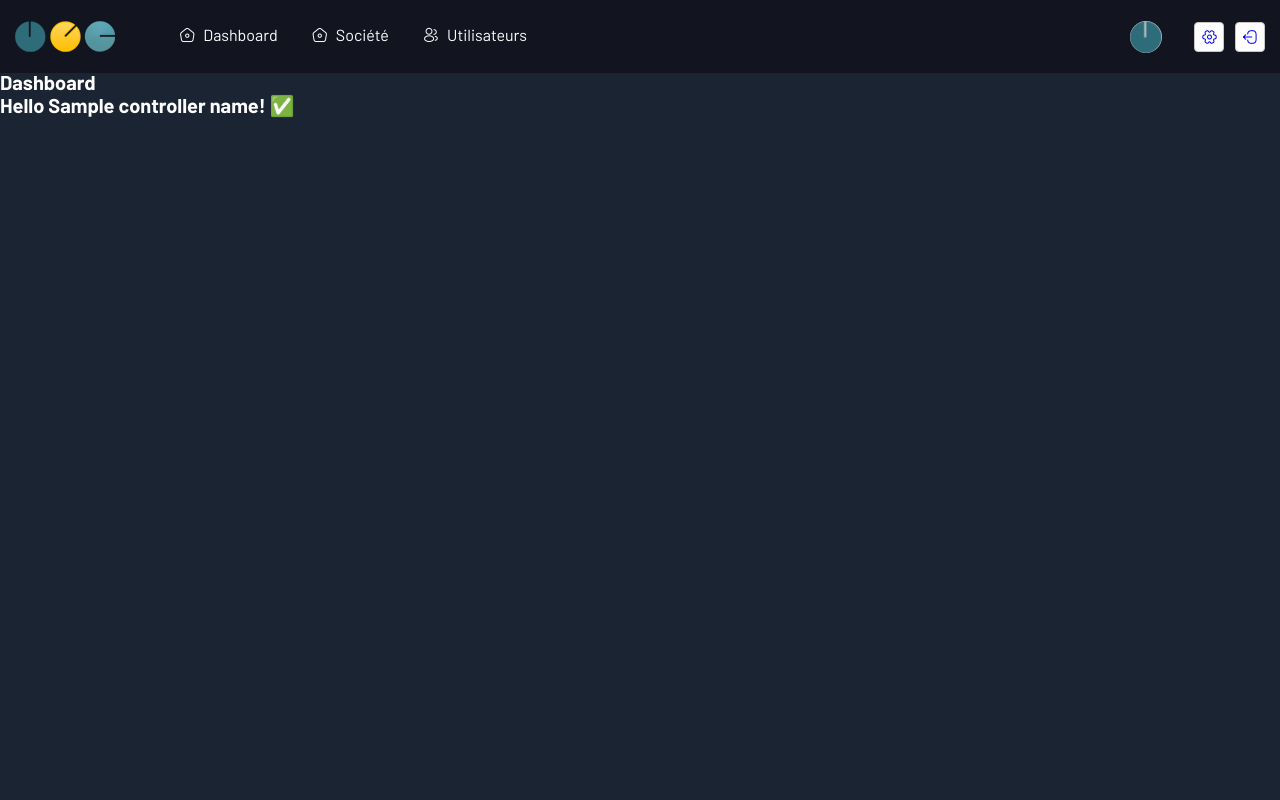
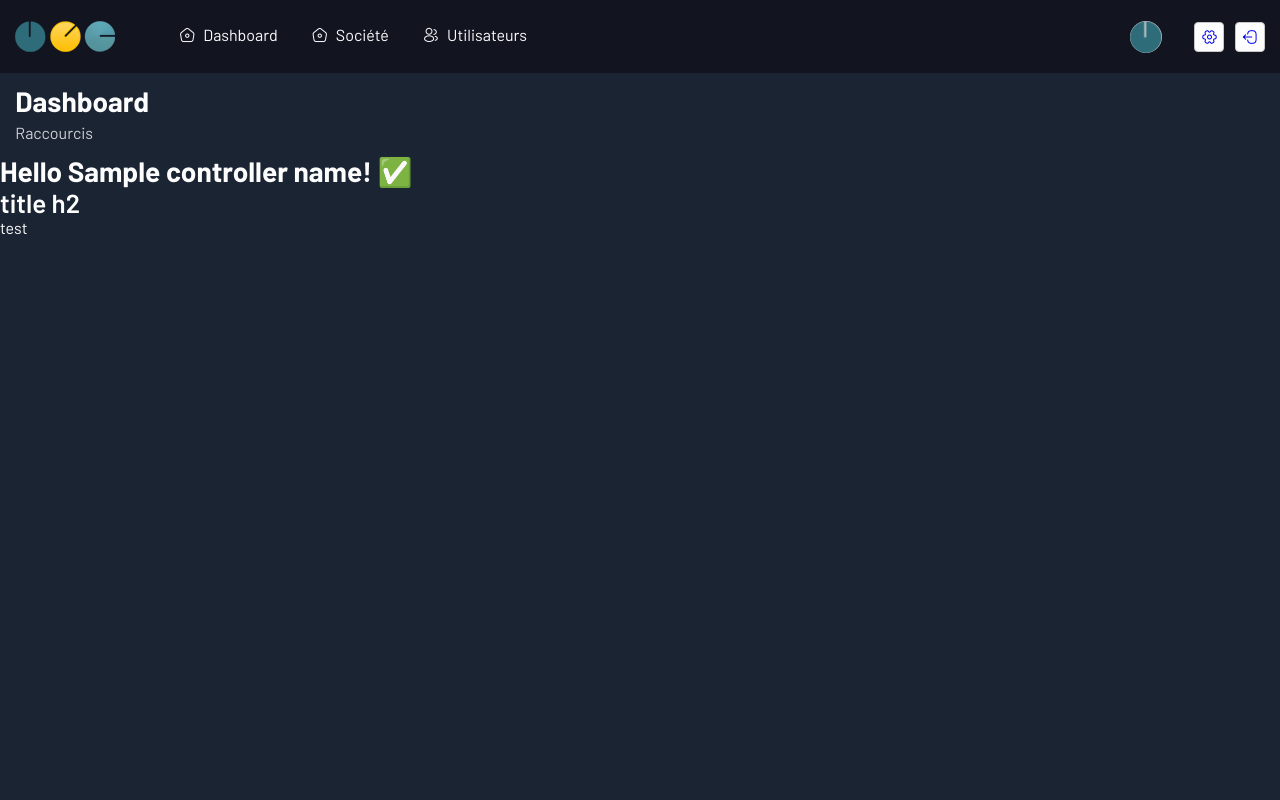
Before and after one commit to starozytny/project, a Symfony app: template templates/admin/pages/index.html.twig in a window 1280 px wide. Run offline with Twig, Linux system fonts and the light colour scheme; the template is opened without the code that fills it: most values are stand-ins (such as "Sample title", 1, 10 or a date in 2020); style sheets or scripts are compiled from the project's sources; some libraries are stand-ins or nearby versions; some web fonts are replaced.

Commit message:
font size

```diff
--- a/assets/admin/css/components/layout.scss
+++ b/assets/admin/css/components/layout.scss
@@ -2,6 +2,21 @@ nav{
   background-color: var(--color0);
 }
 
+.page-title-container{
+  padding: 1.2rem;
+
+  h1{
+    margin-bottom: 4px;
+  }
+
+  .page-subtitle{
+    opacity: 0.8;
+  }
+}
+
+.main-content{
+  min-height: 80vh;
+}
 
 //                      __   _  ___ ____   ___    __
 //                     | _| / |/ _ \___ \ / _ \  |_ |
@@ -10,7 +25,7 @@ nav{
 //                     | |  |_|  /_/_____|\___/   | |
 //                     |__|                      |__|
 @media (min-width: 1920px){
-  main{
+  .page-title-container, .main-content{
     @include maxscreen();
   }
 }
--- a/assets/common/css/app.scss
+++ b/assets/common/css/app.scss
@@ -21,7 +21,26 @@ h1, h2, h3, h4, p{
 }
 
 h1{
+  font-size: 22px;
+}
+
+h2{
   font-size: 20px;
+}
+
+//                      __   _____ __    ___    __
+//                     | _| |___  / /_  ( _ )  |_ |
+//    _____ _____ _____| |     / / '_ \ / _ \   | |_____ _____ _____
+//   |_____|_____|_____| |    / /| (_) | (_) |  | |_____|_____|_____|
+//                     | |   /_/  \___/ \___/   | |
+//                     |__|                    |__|
+@media (min-width:768px) {
+  h1{
+    font-size: 28px;
+  }
+  h2{
+    font-size: 26px;
+  }
 }
 
 //                      __   _ ____  ___   ___    __
@@ -46,4 +65,11 @@ h1{
   html{
     font-size: 100%;
   }
+
+  h1{
+    font-size: 32px;
+  }
+  h2{
+    font-size: 30px;
+  }
 }
--- a/templates/admin/pages/index.html.twig
+++ b/templates/admin/pages/index.html.twig
@@ -1,9 +1,12 @@
 {% extends 'admin/layout/layout.html.twig' %}
 
 {% set page_title %}Dashboard{% endset %}
+{% set page_subtitle %}Raccourcis{% endset %}
 
 {% block main_content %}
-<div>
+<div class="main-content">
     <h1>Hello {{ controller_name }}! ✅</h1>
+    <h2>title h2</h2>
+    <p>test</p>
 </div>
 {% endblock %}
--- a/templates/layout/components/admin/page_title.html.twig
+++ b/templates/layout/components/admin/page_title.html.twig
@@ -1,5 +1,6 @@
 <div class="page-title">
     <div class="page-title-container">
         <h1>{{ page_title }}</h1>
+        <div class="page-subtitle">{{ page_subtitle is defined ? page_subtitle : "" }}</div>
     </div>
 </div>
```
